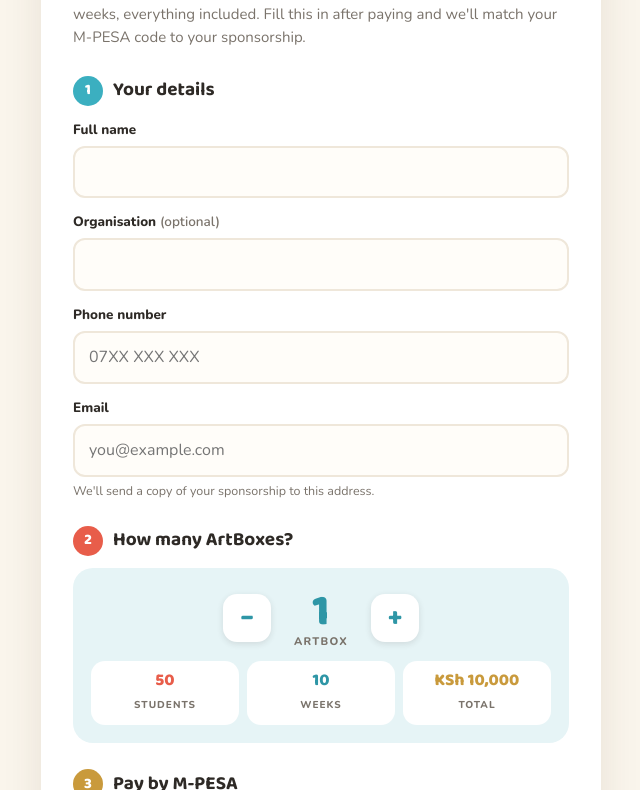
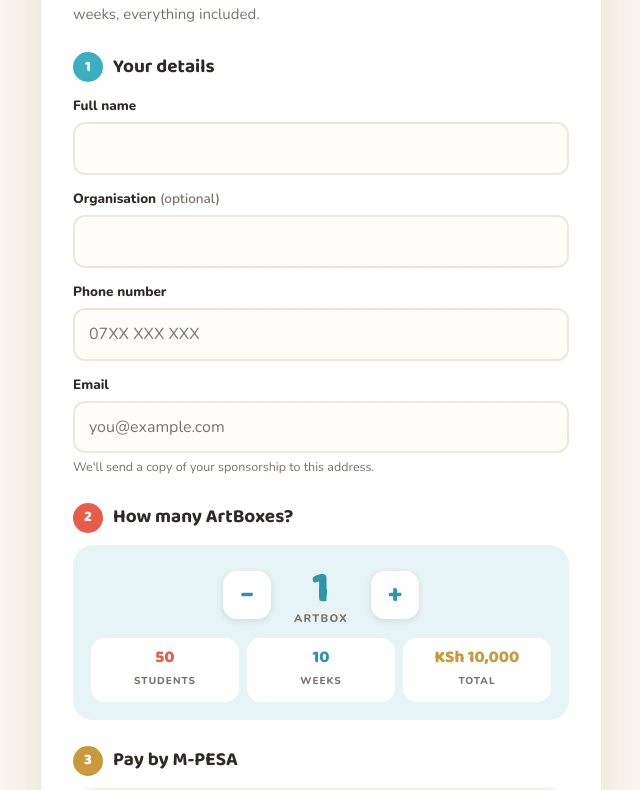
Before and after one commit to knjoroge-casa/artbox-sponsor-form, a plain HTML site: page index.html in a window 1280 px wide. Shown: the part 242-1032 px from the top of the page, without its empty margins (319-959 px from the left). Drawn offline with nearby package versions, Linux system fonts and the light colour scheme.

Commit message:
Update sponsorship description in index.html
Removed the mention of matching M-PESA code to sponsorship.

```diff
--- a/index.html
+++ b/index.html
@@ -221,7 +221,7 @@
     <div id="form-area">
       <span class="badge">Sponsor an ArtBox</span>
       <h1>Give <em>50 kids</em> a term of creativity.</h1>
-      <p class="lede">One ArtBox is <strong>KSh 10,000</strong> — a full Art Club kit for 50 students, 10 weeks, everything included. Fill this in after paying and we'll match your M-PESA code to your sponsorship.</p>
+      <p class="lede">One ArtBox is <strong>KSh 10,000</strong> — a full Art Club kit for 50 students, 10 weeks, everything included.</p>
 
       <!-- 1 · Your details -->
       <section class="s1">
```
